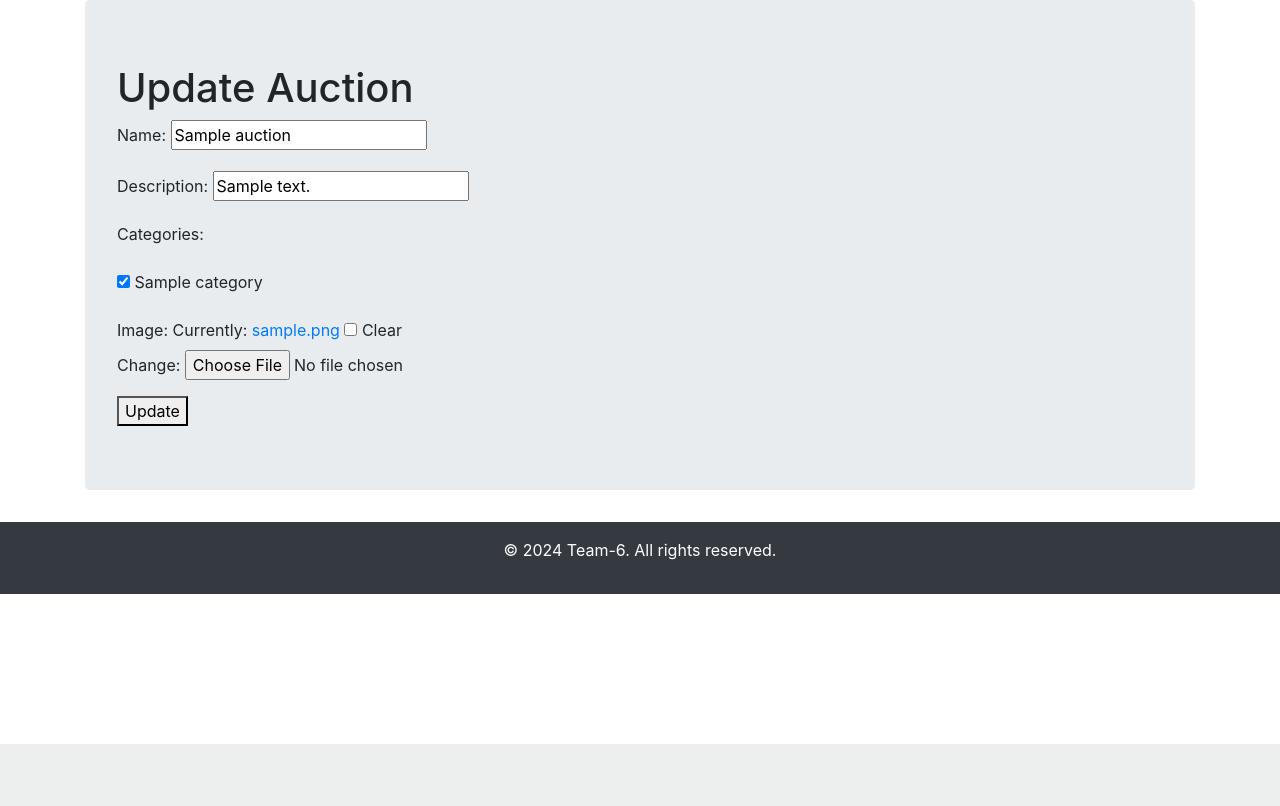
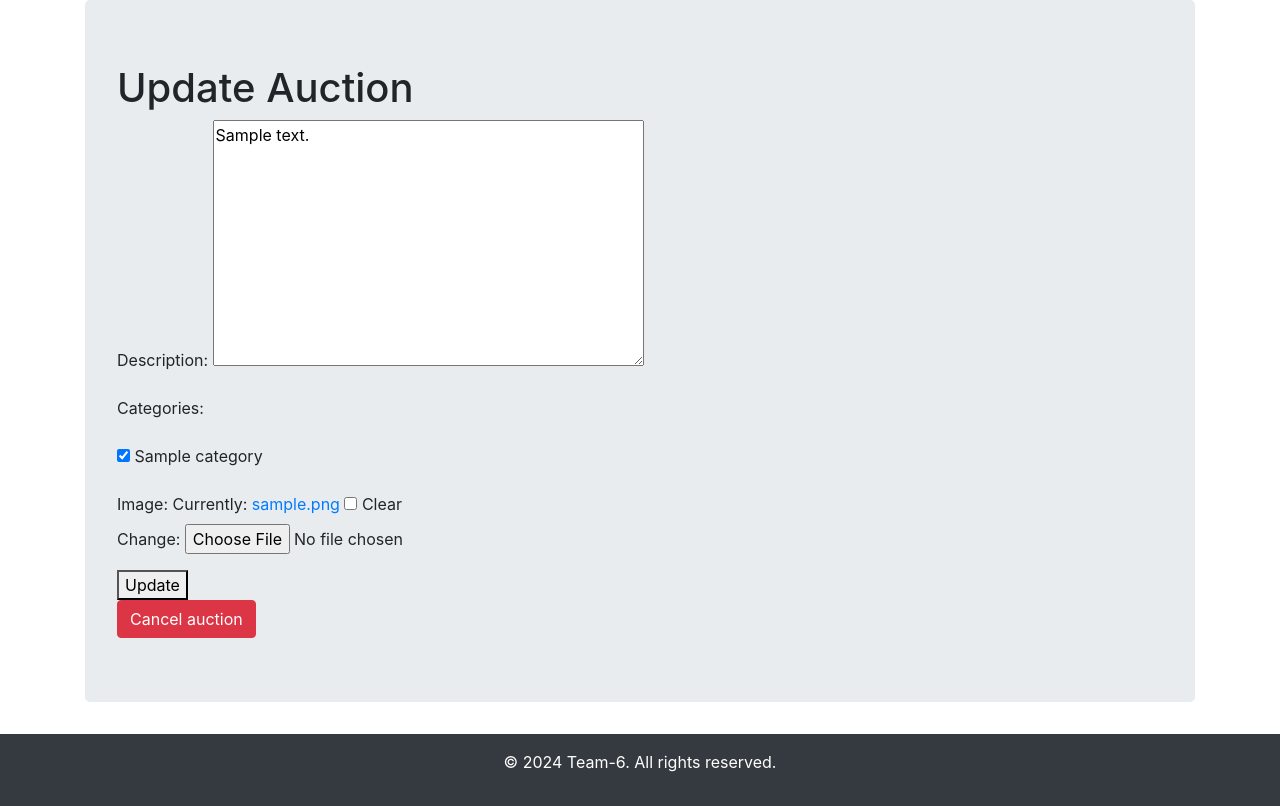
Before and after one commit to nightecz/auction_portal_final_project, a Django app: page /auction/update/1 in a window 1280 px wide. Shown: the part 56-862 px from the top of the page. Before the commit the page ends 800 px from the top, so only its background shows below. Run offline with Django 5.2, Linux system fonts and the light colour scheme; a user stored in the database is signed in; tables that the repository leaves empty hold one stand-in row (values such as "Sample post"); some libraries are stand-ins or nearby versions.

Commit message:
- few debugs - update auction etc.

```diff
--- a/final_project/urls.py
+++ b/final_project/urls.py
@@ -21,7 +21,7 @@ urlpatterns = [
     path('auctions/', AuctionView.as_view(), name='auctions'),
     path('auction_create/', AuctionCreateView.as_view(), name='auction_create'),
     path('auction/detail/<int:id>/', AuctionDetailView.as_view(), name='auction_detail'),
-    path('auctions/my_selling_auctions/', AuctionSellingView.as_view(), name='my_selling_auctions'),
+    path('auctions/my_auctions/', AuctionSellingView.as_view(), name='my_auctions'),
     path('auction/bid/', PlaceBidView.as_view(), name='place_bid'),
     path('auction/advanced_search', AuctionSearchView.as_view(), name='advanced_search'),
     path('auction/update/<pk>', AuctionUpdateView.as_view(), name='auction_update'),
--- a/viewer/forms.py
+++ b/viewer/forms.py
@@ -67,6 +67,7 @@ class AuctionCreateForm(ModelForm):
         model = Auction
         fields = ['name', 'description', 'starting_price', 'end_time', 'categories', 'image']
         widgets = {
+            'description': Textarea(),
             'categories': CheckboxSelectMultiple(),
             'end_time': DateTimeInput(attrs={'type': 'datetime-local'}),
         }
@@ -89,8 +90,9 @@ class AuctionCreateForm(ModelForm):
 class AuctionUpdateForm(ModelForm):
     class Meta:
         model = Auction
-        fields = ['name', 'description', 'categories', 'image'] #permitted field
+        fields = ['description', 'categories', 'image'] #permitted field
         widgets = {
+            'description': Textarea(),
             'categories': CheckboxSelectMultiple(),
         }
 
--- a/viewer/templates/auction_update.html
+++ b/viewer/templates/auction_update.html
@@ -9,4 +9,6 @@
     <button type="submit">Update</button>
 </form>
 
+<button type="submit" class="btn btn-danger">Cancel auction</button>
+
 {% endblock %}
--- a/viewer/templates/base.html
+++ b/viewer/templates/base.html
@@ -61,7 +61,7 @@
                         </a>
                         <div class="dropdown-menu" aria-labelledby="navbarDropdownMenuLink">
                             <a class="dropdown-item" href="{% url 'profile' %}">Profile</a>
-                            <a class="dropdown-item" href="{% url 'my_selling_auctions' %}">My Auctions</a>
+                            <a class="dropdown-item" href="{% url 'my_auctions' %}">My Auctions</a>
                             <a class="dropdown-item" href="{% url 'watchlist' %}">Watchlist</a>
                             <form action="{% url 'logout' %}" method="POST" style="display: inline;">
                                 {% csrf_token %}
--- a/viewer/templates/my_auctions.html
+++ b/viewer/templates/my_auctions.html
@@ -4,7 +4,7 @@
 
 {% block content %}
 <div class="container">
-    <h2 class="text-center">My Auctions</h2>
+    <h2 class="text-center">My active Auctions</h2>
 
     {% if object_list %}
         <div class="row">
@@ -30,7 +30,7 @@
             {% endfor %}
         </div>
     {% else %}
-        <p class="text-center">You have no auctions to sell at the moment.</p>
+        <p class="text-center">You have no active auctions to sell at the moment.</p>
     {% endif %}
 </div>
 {% endblock %}
```
